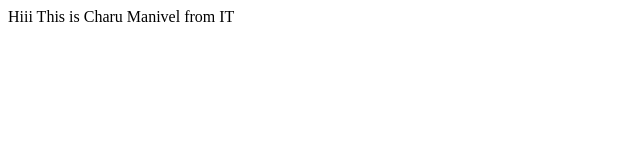
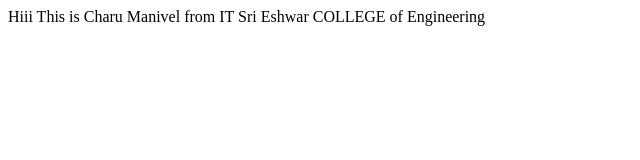
Before and after one commit to Charumathisece/myproject_july, a plain HTML site: page index.html in a window 1280 px wide. Shown: the whole page, without its empty margins (0-640 px from the left). Drawn offline with Linux system fonts and the light colour scheme.

Commit message:
Update index.html

```diff
--- a/index.html
+++ b/index.html
@@ -3,6 +3,6 @@
 Hiii
 </head>
 <body>
-This is Charu Manivel from IT
+This is Charu Manivel from IT Sri Eshwar COLLEGE of Engineering
 </body>
 </html>
```
